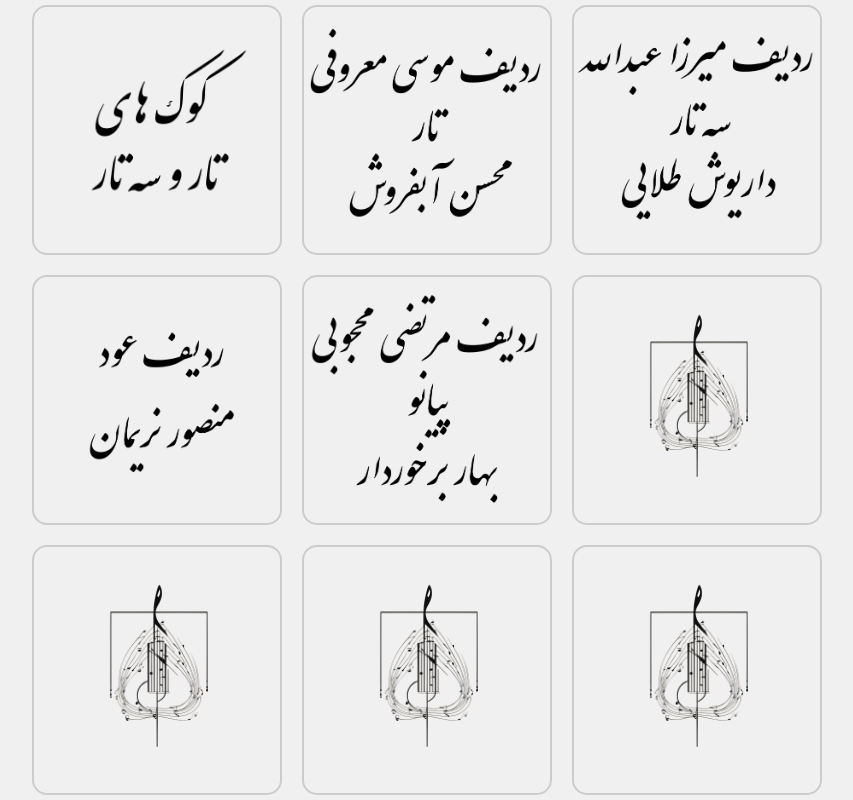
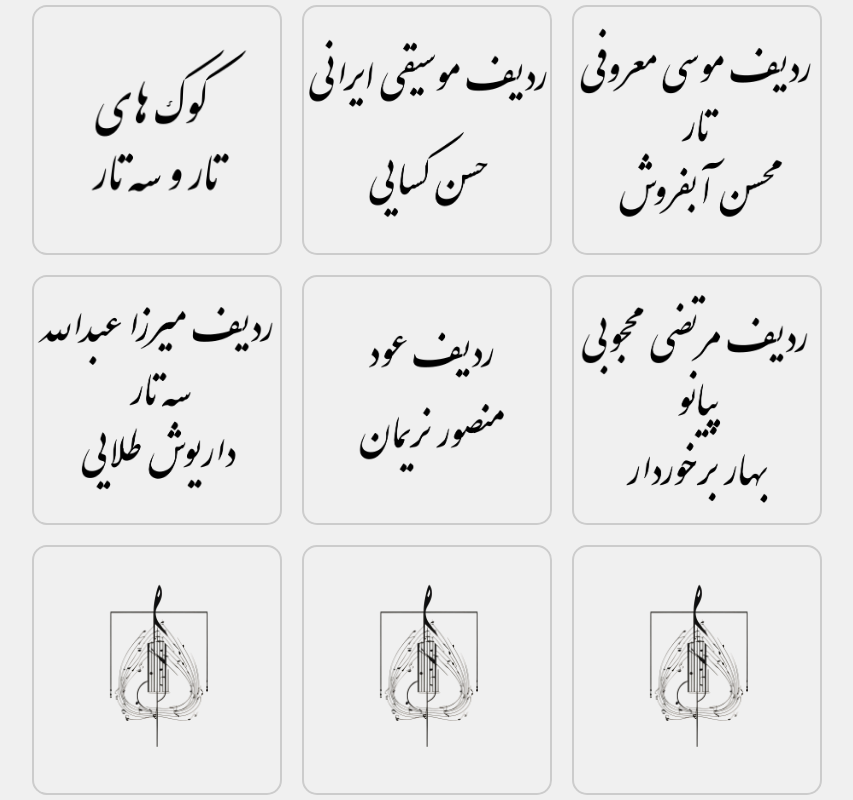
Before and after one commit to AhmadrezaBaghaie/RadioRadif, a plain HTML site: page index.html in a window 1280 px wide. Shown: the whole page, without its empty margins (213-1066 px from the left). Drawn offline with Linux system fonts and the light colour scheme.

Commit message:
added radif kasaei

```diff
--- a/index.html
+++ b/index.html
@@ -13,6 +13,12 @@
   <div class="button">
     <a href="https://ahmadrezabaghaie.github.io/PersianTunings/">
       <img src="Tunings.png" alt="Button 1">
+    </a>
+  </div>
+
+  <div class="button">
+    <a href="https://ahmadrezabaghaie.github.io/PersianRadif/">
+      <img src="RadifKasaei.png" alt="Button 2">
     </a>
   </div>
 
@@ -41,12 +47,6 @@
   </div>
 
   <div class="button">
-    <a href="https://www.facebook.com">
-      <img src="MinimalisticLogo_NoBackground.png" alt="Button 2">
-    </a>
-  </div>
-
-  <div class="button">
     <a href="https://www.google.com">
       <img src="MinimalisticLogo_NoBackground.png" alt="Button 1">
     </a>
```
Also changed, not shown: RadifKasaei.png (added).
